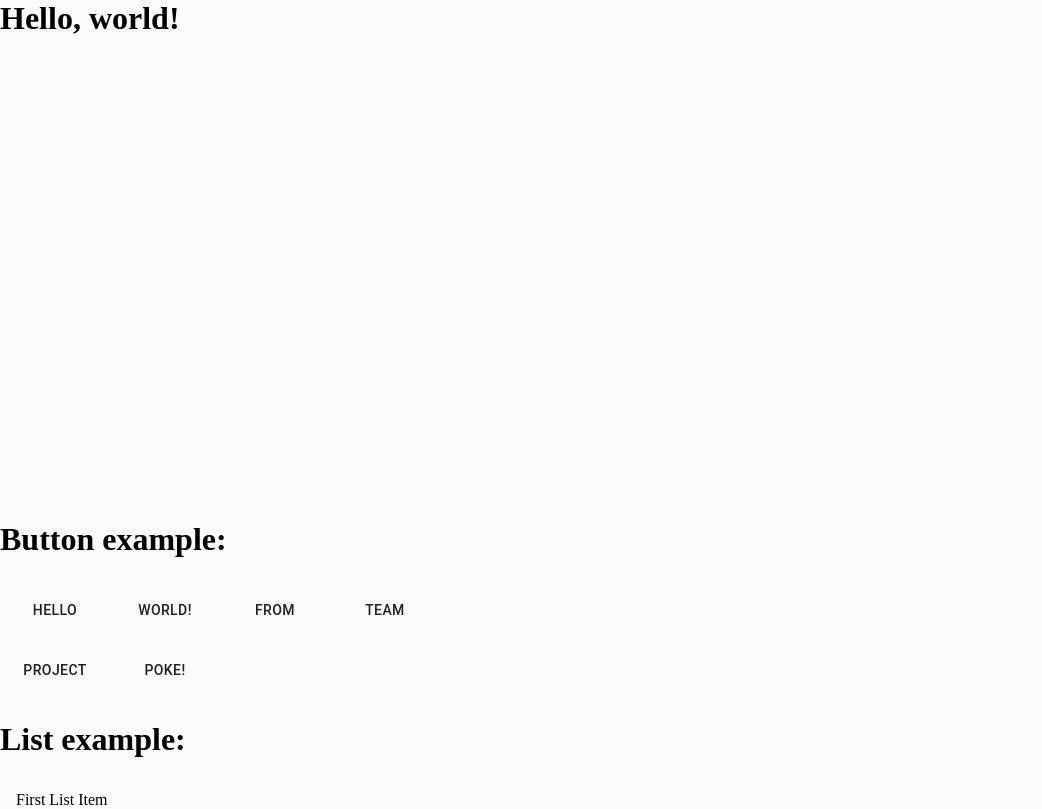
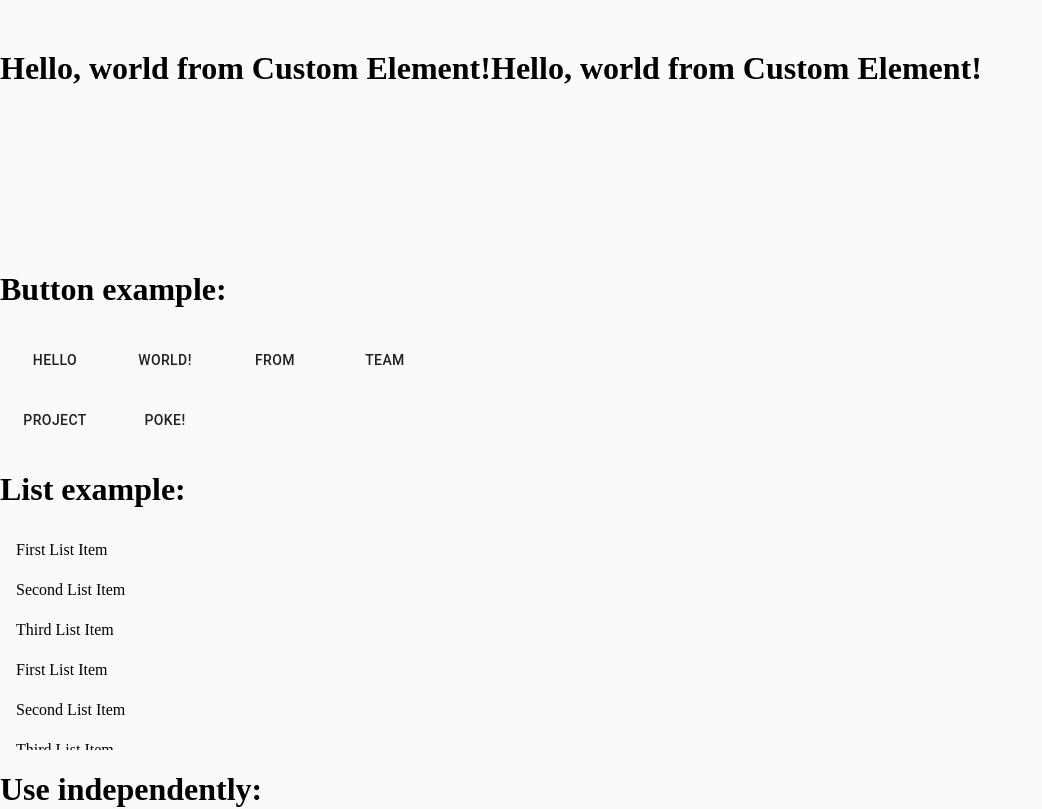
Before and after one commit to Losses/project-poke, a React (Create React App) app: page / in a window 1280 px wide. Shown: the top 809 px of the page, without its empty margins (0-1042 px from the left). Built offline with nearby package versions, Linux system fonts and the light colour scheme.

Commit message:
Match latest API change in Custom Element version

```diff
--- a/src/acrylic-reveal.ts
+++ b/src/acrylic-reveal.ts
@@ -1,15 +1,15 @@
-import RevealStateManager, { RevealBoundaryStore } from "./components/reveal/RevealStateManager";
+import RevealStateManager, { RevealBoundaryStore } from './components/reveal/RevealStateManager';
 
 const globalManager = new RevealStateManager();
 export class AcrylicRevealProvider extends HTMLElement {
-  static readonly ElementName = "acrylic-reveal-provider";
+  static readonly ElementName = 'acrylic-reveal-provider';
   readonly manager = new RevealStateManager();
 }
 customElements.define(AcrylicRevealProvider.ElementName, AcrylicRevealProvider);
 
 export class AcrylicRevealBoundary extends HTMLElement {
-  static readonly ElementName = "acrylic-reveal-bound";
-  storage: RevealBoundaryStore | undefined;
+  static readonly ElementName = 'acrylic-reveal-bound';
+  storage?: RevealBoundaryStore;
   handleMouseEnter = () => {
     this.storage!.mouseInBoundary = true;
     window.requestAnimationFrame(() => this.storage!.paintAll());
@@ -26,46 +26,44 @@ export class AcrylicRevealBoundary extends HTMLElement {
   };
 
   handleMouseDown = () => {
-    this.storage!.mouseDownAnimateStartFrame = null;
-    this.storage!.mousePressed = true;
-    this.storage!.mouseReleased = false;
-    this.storage!.hoveringRevealConfig = this.storage!.getHoveringRevealConfig();
+    this.storage!.initializeAnimation();
   };
 
   handleMouseUp = () => {
-    this.storage!.mouseReleased = true;
+    this.storage!.switchAnimation();
   };
   connectedCallback() {
-    this.style.display = "block";
+    this.style.display = 'inline-block';
     const parent: AcrylicRevealProvider = this.closest(AcrylicRevealProvider.ElementName) as any;
     const manager = this.storage ? parent.manager : globalManager;
     this.storage = manager.newBoundary();
-    this.addEventListener("mouseenter", this.handleMouseEnter);
-    this.addEventListener("mouseleave", this.handleMouseLeave);
-    this.addEventListener("mousemove", this.handleMouseMove);
-    this.addEventListener("mouseup", this.handleMouseUp);
+    this.addEventListener('mouseenter', this.handleMouseEnter);
+    this.addEventListener('mouseleave', this.handleMouseLeave);
+    this.addEventListener('mousemove', this.handleMouseMove);
+    this.addEventListener('mousedown', this.handleMouseDown);
+    this.addEventListener('mouseup', this.handleMouseUp);
   }
 }
 customElements.define(AcrylicRevealBoundary.ElementName, AcrylicRevealBoundary);
 
 export class AcrylicReveal extends HTMLElement {
-  static readonly ElementName = "acrylic-reveal";
-  private root = this.attachShadow({ mode: "open" });
+  static readonly ElementName = 'acrylic-reveal';
+  private root = this.attachShadow({ mode: 'open' });
   private canvas: HTMLCanvasElement;
   private provider: AcrylicRevealBoundary | null = null;
   connectedCallback() {
     this.provider = this.closest(AcrylicRevealBoundary.ElementName) as AcrylicRevealBoundary;
-    this.style.display = "block";
-    if (!this.provider) throw new SyntaxError("You must use " + AcrylicRevealBoundary.ElementName + "!");
-    const div = this.root.querySelector("div")!;
+    this.style.display = 'inline-block';
+    if (!this.provider) throw new SyntaxError('You must use ' + AcrylicRevealBoundary.ElementName + '!');
+    const div = this.root.querySelector('div')!;
     setTimeout(() => {
       this.provider!.storage!.addReveal(
         this.canvas,
         {
-          color: "0, 0, 0",
-          borderStyle: "full",
+          color: '0, 0, 0',
+          borderStyle: 'full',
           borderWidth: 1,
-          fillMode: "relative",
+          fillMode: 'relative',
           fillRadius: 2,
           revealAnimateSpeed: 2000,
           revealReleasedAccelerateRate: 3.5,
@@ -79,7 +77,7 @@ export class AcrylicReveal extends HTMLElement {
   constructor() {
     super();
     this.root.innerHTML = `<div><slot></slot></div><canvas></canvas><style>canvas { top: 0; left: 0; width: 100%; height: 100%; pointer-events: none; } </style>`;
-    this.canvas = this.root.querySelector("canvas")!;
+    this.canvas = this.root.querySelector('canvas')!;
   }
 }
 
--- a/src/components/reveal/RevealStateManager.ts
+++ b/src/components/reveal/RevealStateManager.ts
@@ -1,3 +1,5 @@
+import { Omit } from '@material-ui/core';
+
 export interface RevealStateManagerTypes {
   newBoundary: () => RevealBoundaryStore;
 }
@@ -43,7 +45,7 @@ type CanvasConfig = {
   getAnimateGrd(frame: number, grd: CanvasGradient): void;
 };
 
-export type RevealBoundaryStore = {
+export type RevealBoundaryStore = Partial<CanvasConfig> & {
   _currentHashId: number;
   id: number;
   // The current cursor position relative to window.
@@ -69,8 +71,6 @@ export type RevealBoundaryStore = {
 
   getRevealAnimationConfig(): CanvasConfig | null;
   revealAnimationConfig: CanvasConfig | null;
-
-  [key: string]: any;
 };
 
 export interface CachedRevealBitmap {
@@ -158,7 +158,8 @@ class RevealStateManager<RevealStateManagerTypes> {
             // const a = document.querySelector('#debug');
             // if (a) a.innerHTML = '';
 
-            for (let i of [0, 1]) { // 0 means border, 1 means fill.
+            for (let i of [0, 1]) {
+              // 0 means border, 1 means fill.
               revealCanvas = document.createElement('canvas');
               revealCanvas.width = cacheCanvasSize;
               revealCanvas.height = cacheCanvasSize;
@@ -251,7 +252,7 @@ class RevealStateManager<RevealStateManagerTypes> {
           }
         }
 
-        storage.animationQueue.forEach((config) => {
+        storage.animationQueue.forEach(config => {
           const currentFrame: number = performance.now();
 
           if (config.mouseDownAnimateStartFrame === null) config.mouseDownAnimateStartFrame = currentFrame;
@@ -262,10 +263,11 @@ class RevealStateManager<RevealStateManagerTypes> {
           const speed = config.style.revealAnimateSpeed;
           const accelerateRate = config.style.revealReleasedAccelerateRate;
 
-          config.mouseDownAnimateLogicFrame = !config.mouseReleased || !config.mouseDownAnimateReleasedFrame
-            ? relativeFrame / speed
-            : relativeFrame / speed +
-            ((relativeFrame - config.mouseDownAnimateReleasedFrame) / speed) * accelerateRate;
+          config.mouseDownAnimateLogicFrame =
+            !config.mouseReleased || !config.mouseDownAnimateReleasedFrame
+              ? relativeFrame / speed
+              : relativeFrame / speed +
+                ((relativeFrame - config.mouseDownAnimateReleasedFrame) / speed) * accelerateRate;
 
           if (config.mouseDownAnimateLogicFrame > 1) storage.cleanUpAnimation(config);
         });
@@ -291,9 +293,8 @@ class RevealStateManager<RevealStateManagerTypes> {
         });
       },
 
-
       initializeAnimation: () => {
-        const config = storage.canvasList.find((x) => x.mouseInCanvas());
+        const config = storage.canvasList.find(x => x.mouseInCanvas());
 
         if (!config) return;
 
@@ -304,14 +305,14 @@ class RevealStateManager<RevealStateManagerTypes> {
       },
 
       switchAnimation: () => {
-        storage.animationQueue.forEach((config) => {
+        storage.animationQueue.forEach(config => {
           if (!config.mouseReleased) {
             config.mouseReleased = true;
             config.mouseDownAnimateReleasedFrame = config.mouseDownAnimateCurrentFrame;
             config.mouseUpClientX = storage.clientX;
             config.mouseUpClientY = storage.clientY;
           }
-        })
+        });
       },
 
       cleanUpAnimation: (config: CanvasConfig) => {
@@ -352,12 +353,7 @@ class RevealStateManager<RevealStateManagerTypes> {
   }
 }
 
-const paintCanvas = (
-  config: CanvasConfig,
-  storage: RevealBoundaryStore,
-  force?: boolean,
-  debug?: boolean
-) => {
+const paintCanvas = (config: CanvasConfig, storage: RevealBoundaryStore, force?: boolean, debug?: boolean) => {
   const animationPlaying = storage.animationQueue.has(config);
   if (
     storage.clientX === storage.paintedClientX &&
@@ -418,7 +414,7 @@ const paintCanvas = (
   if (isNaN(relativeX) || isNaN(relativeY)) return;
 
   if (storage.mouseInBoundary) {
-    const mouseInCanvas = (relativeX > 0 && relativeX < width) && (relativeY > 0 && relativeY < height);
+    const mouseInCanvas = relativeX > 0 && relativeX < width && (relativeY > 0 && relativeY < height);
 
     if (borderStyle !== 'none') {
       config.ctx.putImageData(config.cachedRevealBitmap[0].bitmap, putX, putY, -putX, -putY, width, height);
@@ -426,7 +422,15 @@ const paintCanvas = (
     }
 
     if (fillMode != 'none' && mouseInCanvas)
-      config.ctx.putImageData(config.cachedRevealBitmap[1].bitmap, putX, putY, fillX - putX, fillY - putY, fillW, fillH);
+      config.ctx.putImageData(
+        config.cachedRevealBitmap[1].bitmap,
+        putX,
+        putY,
+        fillX - putX,
+        fillY - putY,
+        fillW,
+        fillH
+      );
   }
 
   if (!config.mousePressed || !config.mouseDownAnimateLogicFrame) return;
@@ -444,14 +448,7 @@ const paintCanvas = (
       trueFillRadius[1]
     );
   } else {
-    animateGrd = config.ctx.createRadialGradient(
-      relativeX,
-      relativeY,
-      0,
-      relativeX,
-      relativeY,
-      trueFillRadius[1]
-    );
+    animateGrd = config.ctx.createRadialGradient(relativeX, relativeY, 0, relativeX, relativeY, trueFillRadius[1]);
   }
 
   config.getAnimateGrd(config.mouseDownAnimateLogicFrame, animateGrd);
--- a/src/index.tsx
+++ b/src/index.tsx
@@ -1,20 +1,24 @@
-import React from "react";
-import ReactDOM from "react-dom";
-import App from "./App";
-import * as serviceWorker from "./serviceWorker";
+import React from 'react';
+import ReactDOM from 'react-dom';
+import App from './App';
+import * as serviceWorker from './serviceWorker';
 
 /// <reference path="./CustomElement.d.ts" />
-import "./acrylic-reveal";
+import './acrylic-reveal';
 
-ReactDOM.render(<App />, document.getElementById("root"));
+ReactDOM.render(<App />, document.getElementById('root'));
 
-const div = document.createElement("div");
-document.getElementById("root")!.before(div);
+const div = document.createElement('div');
+document.getElementById('root')!.before(div);
+const hello = (
+  <acrylic-reveal style={{ marginTop: 50 }}>
+    <h1 style={{ margin: 0, display: 'inline-block' }}>Hello, world from Custom Element!</h1>
+  </acrylic-reveal>
+);
 ReactDOM.render(
-  <acrylic-reveal-bound style={{ width: 500, height: 500 }}>
-    <acrylic-reveal>
-      <h1 style={{ margin: 0 }}>Hello, world!</h1>
-    </acrylic-reveal>
+  <acrylic-reveal-bound style={{ width: '100vw', height: 250 }}>
+    {hello}
+    {hello}
   </acrylic-reveal-bound>,
   div
 );
```
